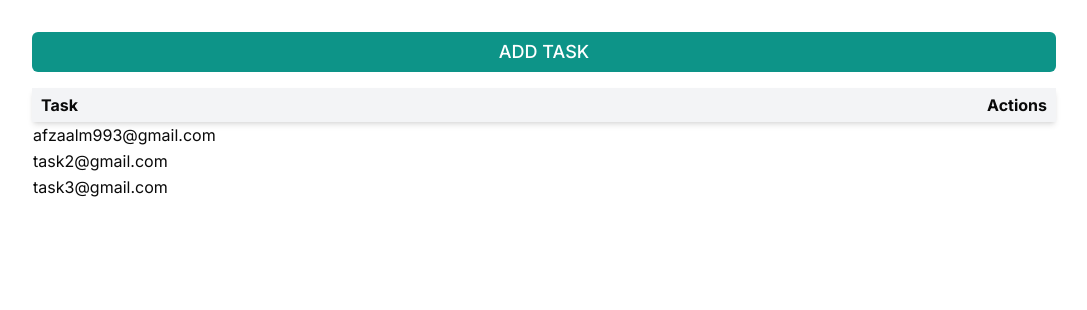
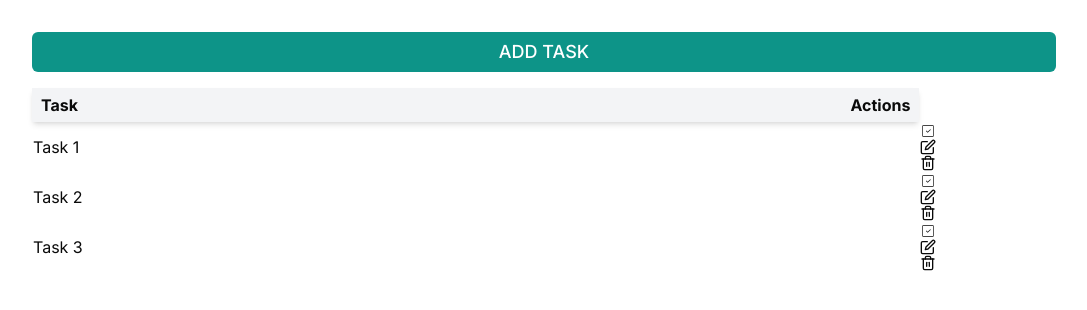
Before and after one commit to Afzalfaizi/Full-Stack-Todo-App, a Next.js app in the folder Front-end/todo-app/: page / in a window 1280 px wide. Shown: the top 310 px of the page, without its empty margins (96-1183 px from the left). Built offline with nearby package versions, Linux system fonts and the light colour scheme.

Commit message:
React Icons Adding in Task Component

```diff
--- a/Front-end/todo-app/components/Task.tsx
+++ b/Front-end/todo-app/components/Task.tsx
@@ -1,9 +1,16 @@
 import { Todo } from "@/type";
-
+import { CiSquareCheck } from "react-icons/ci";
+import { FiEdit } from "react-icons/fi";
+import { FiTrash2 } from "react-icons/fi";
 export default function Task({task}:{task:Todo}) {
   return (
     <tr>
-      <td>{task.email}</td>
+      <td>{task.name}</td>
+      <td>
+      <CiSquareCheck />
+      <FiEdit />
+      <FiTrash2 />
+      </td>
     </tr>
   )
 }
--- a/Front-end/todo-app/package.json
+++ b/Front-end/todo-app/package.json
@@ -17,6 +17,7 @@
     "next": "14.2.3",
     "react": "^18",
     "react-dom": "^18",
+    "react-icons": "^5.2.1",
     "tailwind-merge": "^2.3.0",
     "tailwindcss-animate": "^1.0.7"
   },
```
Also changed, not shown: 1 other file (tests, documents, lock files or other folders).
